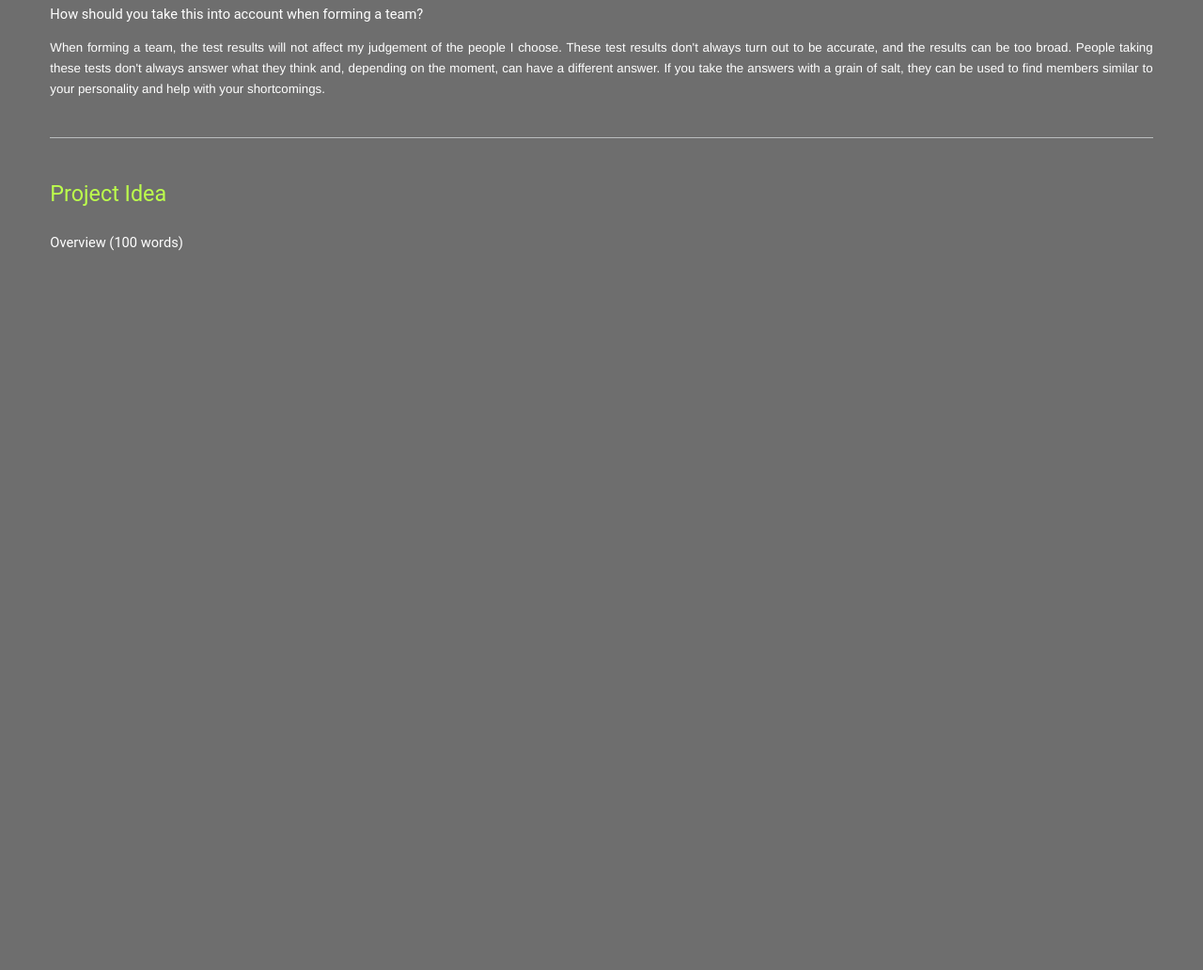
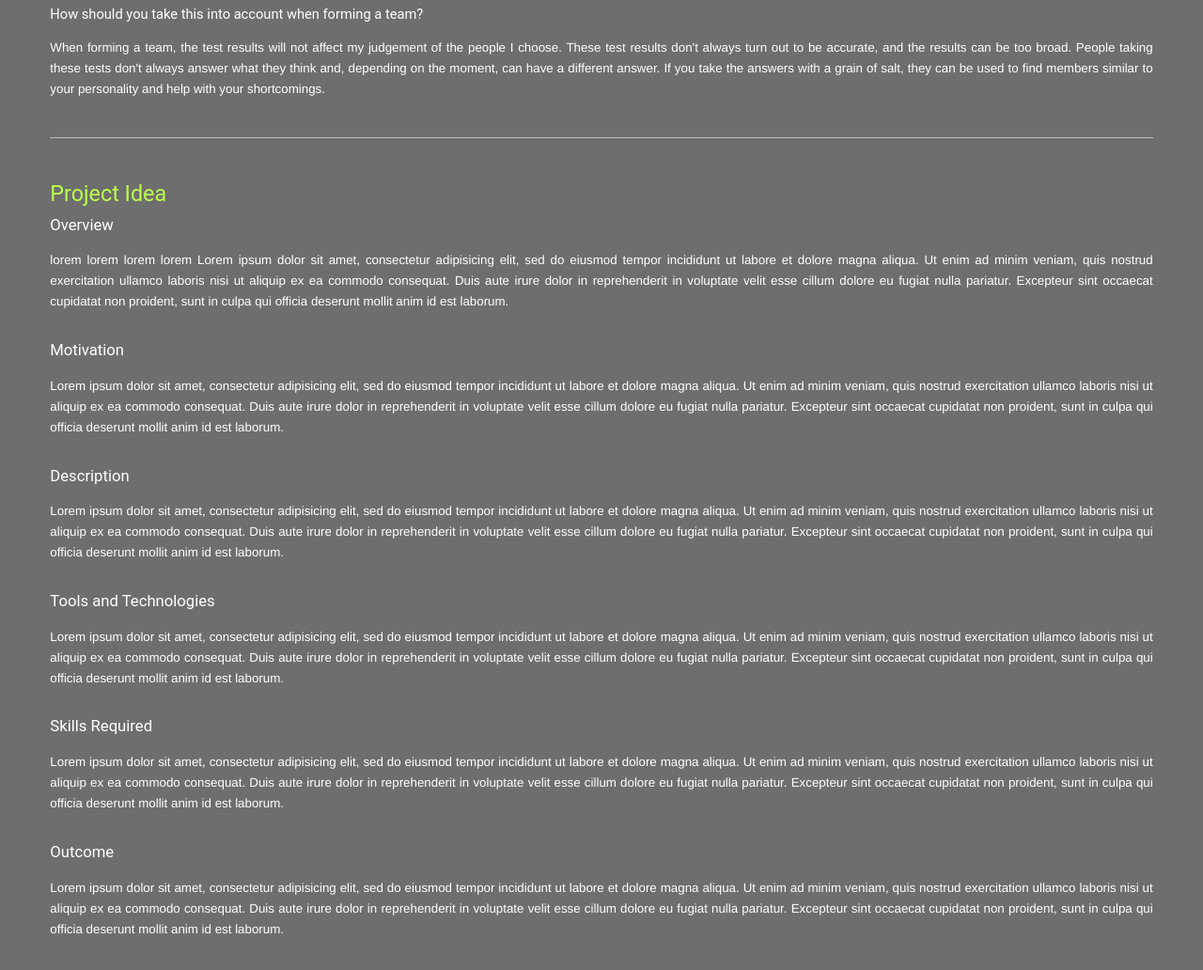
Before and after one commit to emre-erdogan-student/COSC1078-IIT-A1, a plain HTML site: page index.html in a window 1280 px wide. Shown: the part 5923-6955 px from the top of the page at 94% size. Before the commit the page ends 6231 px from the top, so only its background shows below. Drawn offline with Linux system fonts and the light colour scheme.

Commit message:
Update index.html

```diff
--- a/index.html
+++ b/index.html
@@ -155,9 +155,18 @@
 									<hr class="major" />
 
 									<h2>Project Idea  </h2>
-									<h4 style="color:white"> Overview (100 words) </h4>
-
-
+									<h3 style="color:white"> Overview </h3>
+									<p> lorem lorem lorem lorem Lorem ipsum dolor sit amet, consectetur adipisicing elit, sed do eiusmod tempor incididunt ut labore et dolore magna aliqua. Ut enim ad minim veniam, quis nostrud exercitation ullamco laboris nisi ut aliquip ex ea commodo consequat. Duis aute irure dolor in reprehenderit in voluptate velit esse cillum dolore eu fugiat nulla pariatur. Excepteur sint occaecat cupidatat non proident, sunt in culpa qui officia deserunt mollit anim id est laborum. </p>
+                  <h3 style="color:white"> Motivation </h3>
+									<p> Lorem ipsum dolor sit amet, consectetur adipisicing elit, sed do eiusmod tempor incididunt ut labore et dolore magna aliqua. Ut enim ad minim veniam, quis nostrud exercitation ullamco laboris nisi ut aliquip ex ea commodo consequat. Duis aute irure dolor in reprehenderit in voluptate velit esse cillum dolore eu fugiat nulla pariatur. Excepteur sint occaecat cupidatat non proident, sunt in culpa qui officia deserunt mollit anim id est laborum. </p>
+									<h3 style="color:white"> Description </h3>
+									<p> Lorem ipsum dolor sit amet, consectetur adipisicing elit, sed do eiusmod tempor incididunt ut labore et dolore magna aliqua. Ut enim ad minim veniam, quis nostrud exercitation ullamco laboris nisi ut aliquip ex ea commodo consequat. Duis aute irure dolor in reprehenderit in voluptate velit esse cillum dolore eu fugiat nulla pariatur. Excepteur sint occaecat cupidatat non proident, sunt in culpa qui officia deserunt mollit anim id est laborum. </p>
+                  <h3 style="color:white"> Tools and Technologies  </h3>
+									<p> Lorem ipsum dolor sit amet, consectetur adipisicing elit, sed do eiusmod tempor incididunt ut labore et dolore magna aliqua. Ut enim ad minim veniam, quis nostrud exercitation ullamco laboris nisi ut aliquip ex ea commodo consequat. Duis aute irure dolor in reprehenderit in voluptate velit esse cillum dolore eu fugiat nulla pariatur. Excepteur sint occaecat cupidatat non proident, sunt in culpa qui officia deserunt mollit anim id est laborum. </p>
+									<h3 style="color:white"> Skills Required  </h3>
+									<p> Lorem ipsum dolor sit amet, consectetur adipisicing elit, sed do eiusmod tempor incididunt ut labore et dolore magna aliqua. Ut enim ad minim veniam, quis nostrud exercitation ullamco laboris nisi ut aliquip ex ea commodo consequat. Duis aute irure dolor in reprehenderit in voluptate velit esse cillum dolore eu fugiat nulla pariatur. Excepteur sint occaecat cupidatat non proident, sunt in culpa qui officia deserunt mollit anim id est laborum. </p>
+									<h3 style="color:white"> Outcome  </h3>
+									<p> Lorem ipsum dolor sit amet, consectetur adipisicing elit, sed do eiusmod tempor incididunt ut labore et dolore magna aliqua. Ut enim ad minim veniam, quis nostrud exercitation ullamco laboris nisi ut aliquip ex ea commodo consequat. Duis aute irure dolor in reprehenderit in voluptate velit esse cillum dolore eu fugiat nulla pariatur. Excepteur sint occaecat cupidatat non proident, sunt in culpa qui officia deserunt mollit anim id est laborum. </p>
 								</section>
 
 
```
